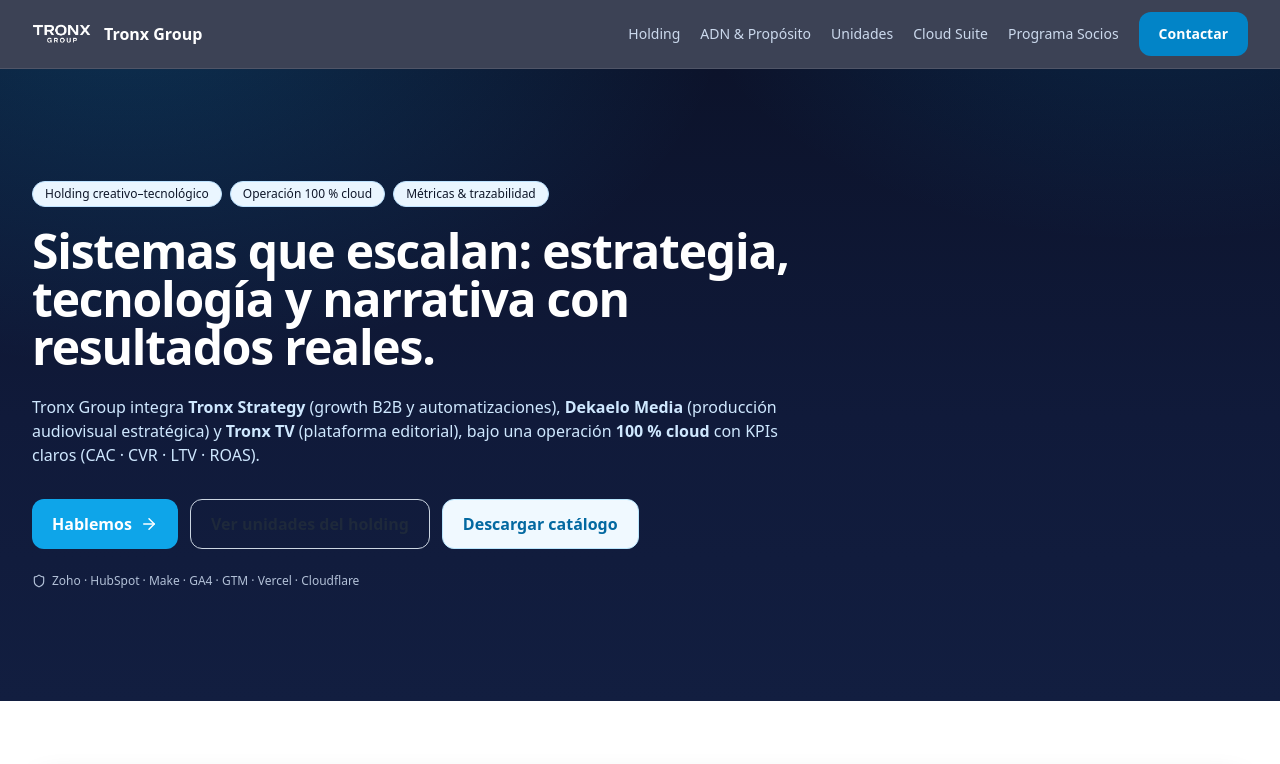
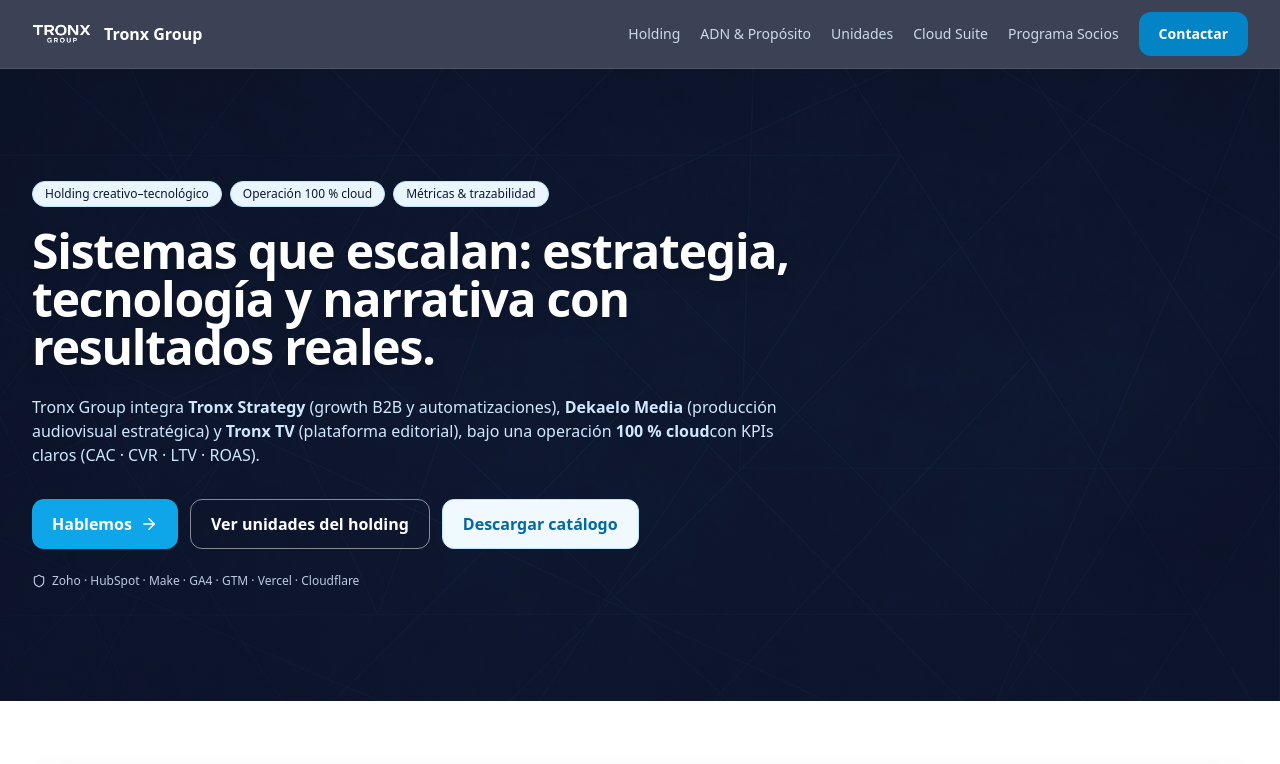
Before and after one commit to TronxGroup/tronxgroup, a Next.js app: page / in a window 1280 px wide. Shown: the top 764 px of the page. Built offline with nearby package versions, Linux system fonts and the light colour scheme.

Commit message:
Update TronxLanding.tsx

```diff
--- a/app/_components/TronxLanding.tsx
+++ b/app/_components/TronxLanding.tsx
@@ -123,7 +123,16 @@ export default function TronxLanding() {
       </nav>
 
       {/* HERO */}
-      <header className="relative overflow-hidden hero-bg">
+<header
+  className="relative overflow-hidden hero-bg"
+  style={{
+    backgroundImage:
+      "linear-gradient(rgba(12,19,43,0.75), rgba(12,19,43,0.85)), url('/BG_tronx_group.jpg')",
+    backgroundSize: "cover",
+    backgroundPosition: "center",
+    backgroundRepeat: "no-repeat",
+  }}
+>
   <div className="section py-20 sm:py-28">
     <div className="max-w-3xl">
       <div className="flex flex-wrap gap-2">
@@ -131,16 +140,14 @@ export default function TronxLanding() {
         <Pill>Operación 100 % cloud</Pill>
         <Pill>Métricas & trazabilidad</Pill>
       </div>
-            <h1 className="mt-5 text-4xl md:text-5xl font-extrabold tracking-tight text-white">
-              Sistemas que escalan: estrategia, tecnología y narrativa con
-              resultados reales.
+      <h1 className="mt-5 text-4xl md:text-5xl font-extrabold tracking-tight text-white drop-shadow-lg">
+        Sistemas que escalan: estrategia, tecnología y narrativa con resultados reales.
       </h1>
-            <p className="hero-sub mt-6">
-              Tronx Group integra <strong>Tronx Strategy</strong> (growth B2B y
-              automatizaciones), <strong>Dekaelo Media</strong> (producción
-              audiovisual estratégica) y <strong>Tronx TV</strong> (plataforma
-              editorial), bajo una operación <strong>100 % cloud</strong> con
-              KPIs claros (CAC · CVR · LTV · ROAS).
+      <p className="hero-sub mt-6 text-blue-50/95 drop-shadow-sm">
+        Tronx Group integra <strong>Tronx Strategy</strong> (growth B2B y automatizaciones),
+        <strong> Dekaelo Media</strong> (producción audiovisual estratégica) y
+        <strong> Tronx TV</strong> (plataforma editorial), bajo una operación <strong>100 % cloud</strong>
+        con KPIs claros (CAC · CVR · LTV · ROAS).
       </p>
       <div className="mt-8 flex flex-col sm:flex-row gap-3">
         <a href="#contacto" className="btn btn-primary">
@@ -148,7 +155,7 @@ export default function TronxLanding() {
         </a>
         <a
           href="#unidades"
-                className="btn btn-ghost border-white/30 text-white/95 hover:bg-white/10"
+          className="btn border border-white/50 text-white font-semibold hover:bg-white/15 transition"
         >
           Ver unidades del holding
         </a>
@@ -160,10 +167,9 @@ export default function TronxLanding() {
           Descargar catálogo
         </a>
       </div>
-            <div className="mt-6 flex flex-wrap items-center gap-3 text-xs text-blue-100/80">
+      <div className="mt-6 flex flex-wrap items-center gap-3 text-xs text-blue-100/85">
         <span className="inline-flex items-center gap-1.5">
-                <Shield size={14} /> Zoho · HubSpot · Make · GA4 · GTM · Vercel
-                · Cloudflare
+          <Shield size={14} /> Zoho · HubSpot · Make · GA4 · GTM · Vercel · Cloudflare
         </span>
       </div>
     </div>
```
Lines whose indentation alone changed are shown as unchanged.
